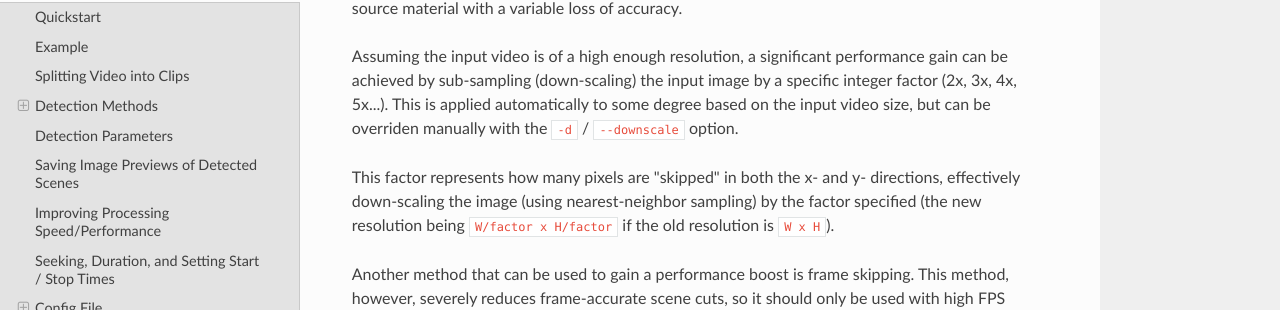
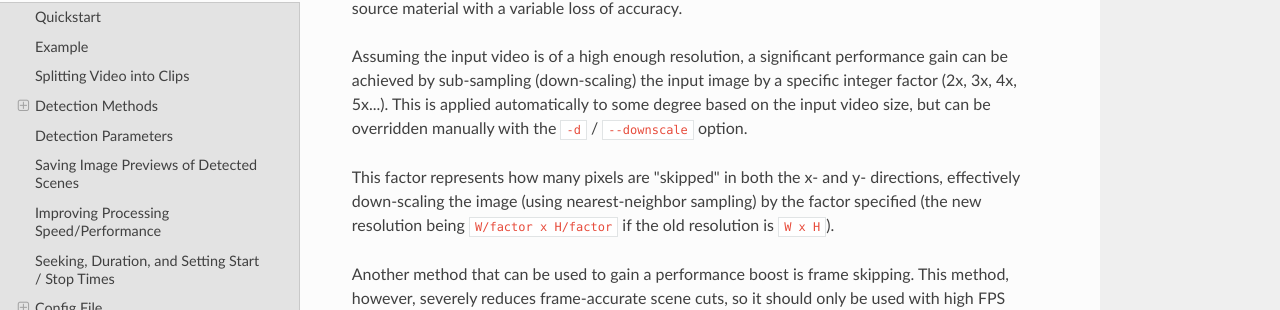
Before and after one commit to vovamushak/PySceneDetect, an MkDocs documentation site: the page built from website/pages/cli.md, in a window 1280 px wide and 900 px high, scrolled down 8878 px. Shown: the part 211-521 px from the top of the window. Built offline with MkDocs 1.6.1, drawn with Linux system fonts in a browser that asks for light colours; nearby versions of some CDN libraries; some of the changed text lies outside the part shown.

Commit message:
[docs] Fix typos (#358)
* [docs] Fix typos

Found via `codespell -S *.aip,*.enc -L datas,bu,te`

* Revert licence change

```diff
--- a/docs/cli.rst
+++ b/docs/cli.rst
@@ -50,7 +50,7 @@ Options
 
 .. option:: -o DIR, --output DIR
 
-  Output directory for created files. If unset, working directory will be used. May be overriden by command options.
+  Output directory for created files. If unset, working directory will be used. May be overridden by command options.
 
 .. option:: -c FILE, --config FILE
 
--- a/website/pages/cli.md
+++ b/website/pages/cli.md
@@ -140,7 +140,7 @@ Coming soon: If more are specified via the `-n` flag, they will start from `00`
 
 The following arguments are global program options, and need to be applied before any commands (e.g. `detect-content`, `list-scenes`).  They can be used to achieve performance gains for some source material with a variable loss of accuracy.
 
-Assuming the input video is of a high enough resolution, a significant performance gain can be achieved by sub-sampling (down-scaling) the input image by a specific integer factor (2x, 3x, 4x, 5x...).  This is applied automatically to some degree based on the input video size, but can be overriden manually with the `-d` / `--downscale` option.
+Assuming the input video is of a high enough resolution, a significant performance gain can be achieved by sub-sampling (down-scaling) the input image by a specific integer factor (2x, 3x, 4x, 5x...).  This is applied automatically to some degree based on the input video size, but can be overridden manually with the `-d` / `--downscale` option.
 
 This factor represents how many pixels are "skipped" in both the x- and y- directions, effectively down-scaling the image (using nearest-neighbor sampling) by the factor specified (the new resolution being `W/factor x H/factor` if the old resolution is `W x H`).
 
```
Also changed, not shown: other parts of website/pages/cli.md (+1 -1 lines), website/pages/changelog.md (+3 -3 lines), website/pages/features.md (+1 -1 lines), website/pages/literature.md (+2 -2 lines), 5 other files.
